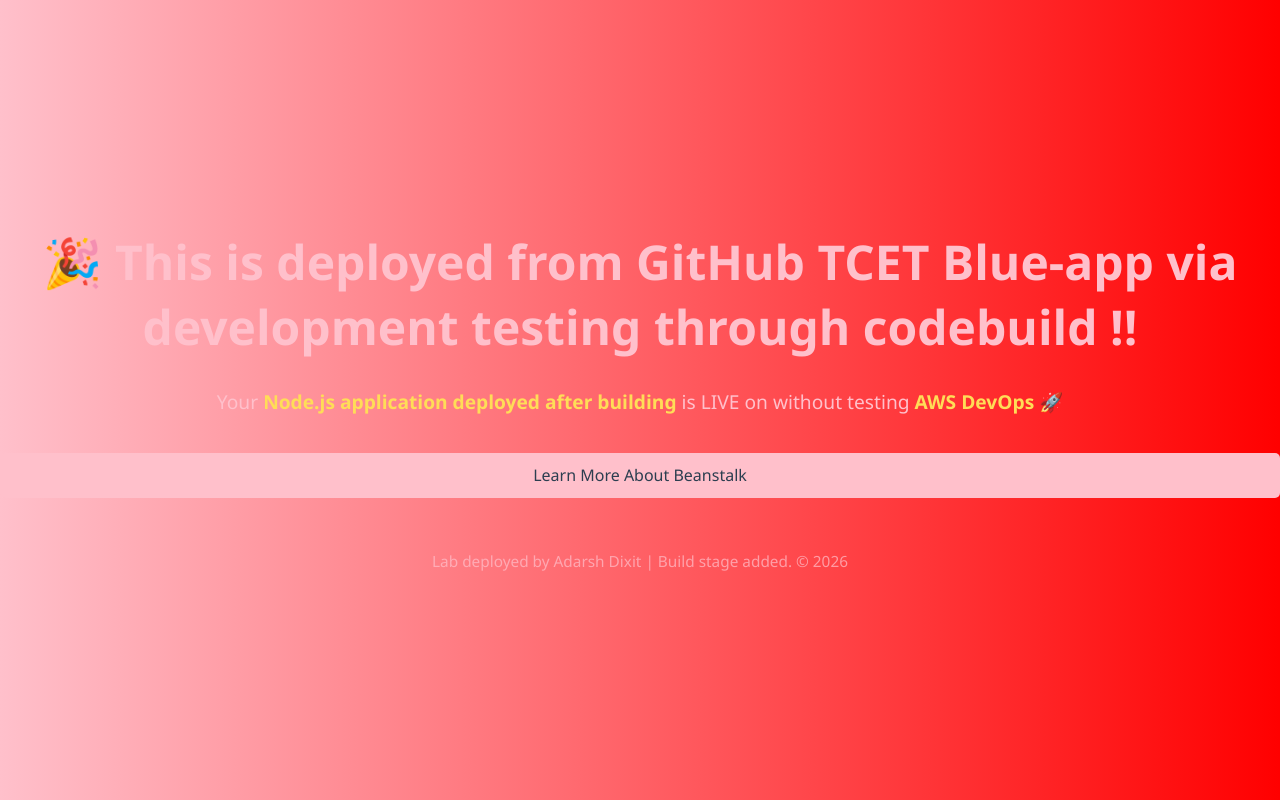
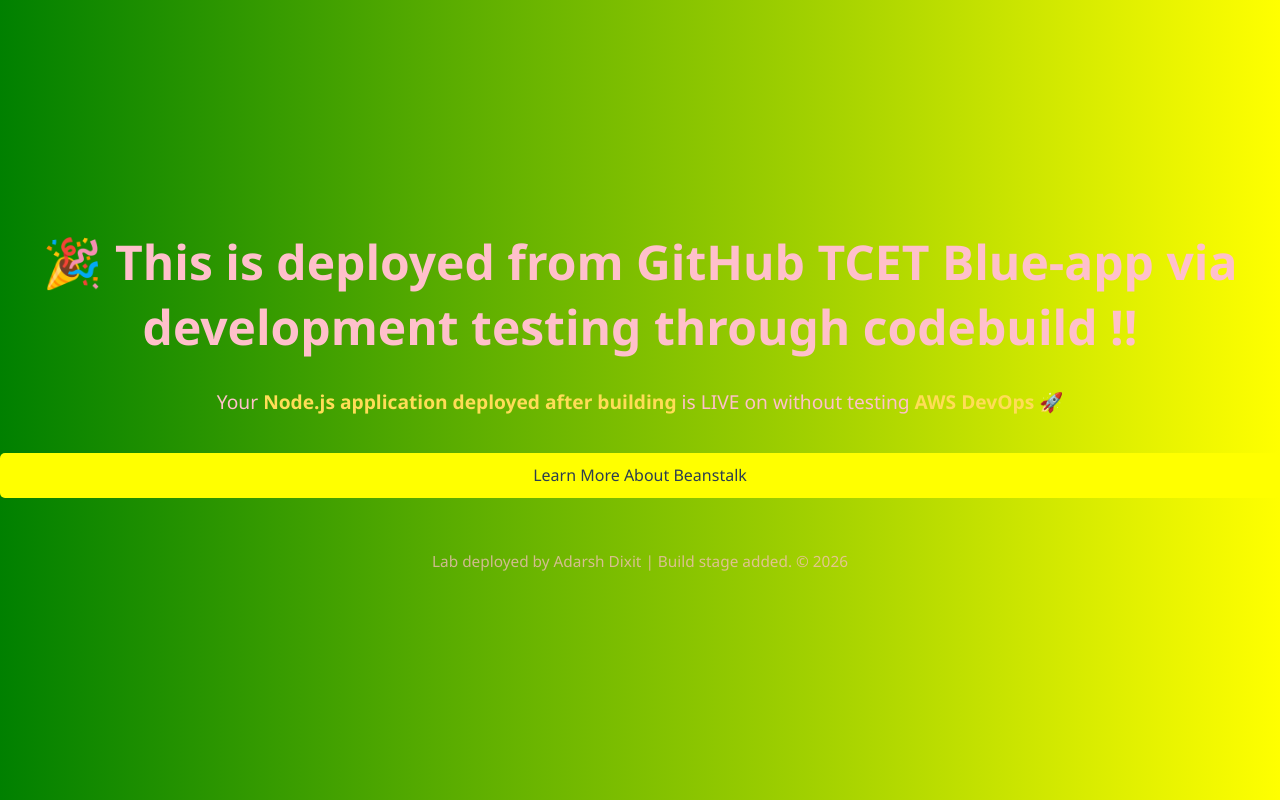
Before and after one commit to Harsh-dev0911/blue-app, a website: page index.html in a window 1280 px wide. Drawn offline with Linux system fonts and the light colour scheme.

Commit message:
Change background gradient and button color
Updated background gradient and button color in index.html.

```diff
--- a/index.html
+++ b/index.html
@@ -8,7 +8,7 @@
     body {
       margin: 0;
       font-family: 'Segoe UI', sans-serif;
-      background: linear-gradient(90deg, pink, red);
+      background: linear-gradient(90deg, green, yellow);
       color: pink;
       text-align: center;
       display: flex;
@@ -33,7 +33,7 @@
     }
 
     .btn {
-      background: pink ;
+      background: yellow ;
       color: #2c3e50;
       padding: 0.7em 1.5em;
       border: none;
```
